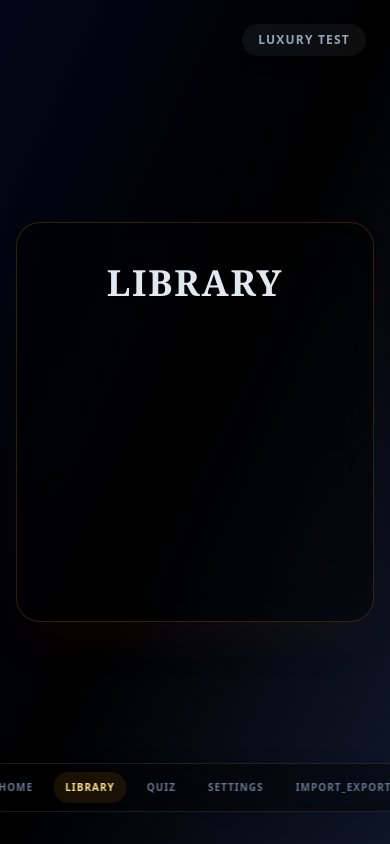
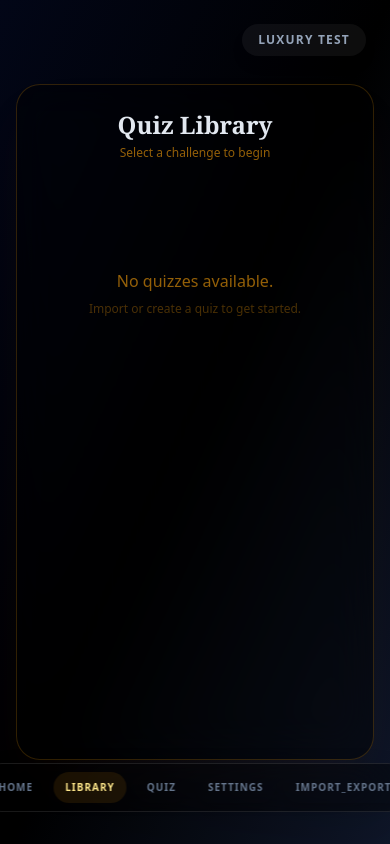
Before and after one commit to itsdewanshu/newgemini_3project, a React (Vite) app in the folder luxury-quiz-app/: page / in a window 390 px wide. Both pictures are taken after a click on the button "LIBRARY". Built offline with nearby package versions, Linux system fonts and the light colour scheme.

Commit message:
feat: Update component interfaces for improved type safety and consistency

```diff
--- a/luxury-quiz-app/src/App.tsx
+++ b/luxury-quiz-app/src/App.tsx
@@ -61,7 +61,7 @@ function App() {
   const renderScreen = () => {
     switch (currentScreen) {
       case 'HOME': return <HomeScreen onSelectMode={handleModeSelect} />;
-      case 'LIBRARY': return <QuizLibraryScreen />;
+      case 'LIBRARY': return <QuizLibraryScreen onStartQuiz={handleStartQuiz} />;
       case 'QUIZ': return <QuizScreen onExit={() => setCurrentScreen('IMPORT_EXPORT')} />;
       case 'SETTINGS': return <SettingsScreen />;
       case 'EDITOR': return <QuizEditorScreen onExit={() => setCurrentScreen('IMPORT_EXPORT')} />;
@@ -95,7 +95,9 @@ function App() {
       </div>
 
       {/* Main Content Container */}
-      <main className={`w-full ${currentScreen === 'EDITOR' ? 'max-w-5xl' : 'max-w-lg'} min-h-[400px] transition-all duration-700 ease-out relative overflow-hidden rounded-3xl border p-10 ${theme.colors.card.bg} ${theme.colors.card.border} ${theme.colors.card.shadow} ${theme.colors.card.backdrop}`}>
+      <main className={`w-full transition-all duration-700 ease-out relative overflow-hidden rounded-3xl border p-6 md:p-10 ${
+        currentScreen === 'HOME' ? 'max-w-lg min-h-[500px]' : 'max-w-6xl min-h-[80vh]'
+      } ${theme.colors.card.bg} ${theme.colors.card.border} ${theme.colors.card.shadow} ${theme.colors.card.backdrop}`}>
         <AnimatePresence mode="wait">
           <motion.div
             key={currentScreen}
--- a/luxury-quiz-app/src/components/quiz/QuestionRenderer.tsx
+++ b/luxury-quiz-app/src/components/quiz/QuestionRenderer.tsx
@@ -164,14 +164,14 @@ const QuestionRenderer: React.FC<QuestionRendererProps> = ({
         {question.questionText}
       </h3>
 
-      {(question.type === 'mcq_single' || question.type === 'media') && renderMCQ()}
+      {(question.type === 'mcq_single' || question.type === 'mcq_multi' || question.type === 'media') && renderMCQ()}
       {question.type === 'true_false' && renderTrueFalse()}
       {question.type === 'fill_blank' && renderFillBlank()}
       {question.type === 'match' && renderMatch()}
       {question.type === 'hotspot' && renderHotspot()}
 
       {/* Fallback for unknown types */}
-      {!['mcq_single', 'true_false', 'fill_blank', 'match', 'media', 'hotspot'].includes(question.type) && (
+      {!['mcq_single', 'mcq_multi', 'true_false', 'fill_blank', 'match', 'media', 'hotspot'].includes(question.type) && (
         <div className="text-red-400">Unsupported question type: {question.type}</div>
       )}
     </div>
--- a/luxury-quiz-app/src/screens/ImportExportScreen.tsx
+++ b/luxury-quiz-app/src/screens/ImportExportScreen.tsx
@@ -23,7 +23,12 @@ const ImportExportScreen: React.FC<ImportExportScreenProps> = ({
   const [isDragging, setIsDragging] = useState(false);
   const [importing, setImporting] = useState(false);
   const [error, setError] = useState<string | null>(null);
+  const [searchQuery, setSearchQuery] = useState('');
   const fileInputRef = useRef<HTMLInputElement>(null);
+
+  const filteredQuizzes = quizSets.filter(q =>
+    q.title.toLowerCase().includes(searchQuery.toLowerCase())
+  );
 
   const handleFile = async (file: File) => {
     if (!file) return;
@@ -68,6 +73,18 @@ const ImportExportScreen: React.FC<ImportExportScreenProps> = ({
       <div className="text-center space-y-1">
         <h2 className={`text-2xl font-bold ${theme.colors.text.primary}`}>Quiz Library</h2>
         <p className={`text-xs ${theme.colors.text.secondary}`}>Import new challenges or manage your collection</p>
+      </div>
+
+      {/* Search Input */}
+      <div className="relative mb-4">
+        <input
+          type="text"
+          placeholder="Search your quizzes..."
+          value={searchQuery}
+          onChange={(e) => setSearchQuery(e.target.value)}
+          className={`w-full p-3 pl-10 rounded-xl border bg-black/20 ${theme.colors.text.primary} ${theme.colors.card.border} focus:outline-none focus:border-white/30 transition-colors`}
+        />
+        <svg className="w-5 h-5 absolute left-3 top-3.5 opacity-50" fill="none" stroke="currentColor" viewBox="0 0 24 24"><path strokeLinecap="round" strokeLinejoin="round" strokeWidth={2} d="M21 21l-6-6m2-5a7 7 0 11-14 0 7 7 0 0114 0z" /></svg>
       </div>
 
       {/* Upload Zone */}
@@ -117,13 +134,13 @@ const ImportExportScreen: React.FC<ImportExportScreenProps> = ({
       </button>
 
       {/* Quiz List */}
-      <div className="flex-1 overflow-y-auto pr-1 custom-scrollbar space-y-3 min-h-[200px]">
-        {quizSets.length === 0 ? (
+      <div className="flex-1 overflow-y-auto pr-2 custom-scrollbar space-y-3 h-[400px] md:h-auto">
+        {filteredQuizzes.length === 0 ? (
           <div className={`text-center py-8 text-sm ${theme.colors.text.secondary}`}>
-            No quizzes found. Import one to get started.
+            {searchQuery ? 'No quizzes match your search.' : 'No quizzes found. Import one to get started.'}
           </div>
         ) : (
-          quizSets.map((quiz) => (
+          filteredQuizzes.map((quiz) => (
             <div
               key={quiz.id}
               className={`flex items-center justify-between p-3 rounded-xl border transition-all ${theme.colors.card.bg} ${theme.colors.card.border} hover:border-opacity-50`}
--- a/luxury-quiz-app/src/screens/QuizEditorScreen.tsx
+++ b/luxury-quiz-app/src/screens/QuizEditorScreen.tsx
@@ -160,6 +160,17 @@ const QuizEditorScreen: React.FC<QuizEditorScreenProps> = ({ onExit }) => {
     setQuestions(updatedQuestions);
   };
 
+  const handleImageUpload = (e: React.ChangeEvent<HTMLInputElement>, qIndex: number) => {
+    const file = e.target.files?.[0];
+    if (file) {
+      const reader = new FileReader();
+      reader.onloadend = () => {
+        updateQuestion(qIndex, 'mediaUrl', reader.result as string);
+      };
+      reader.readAsDataURL(file);
+    }
+  };
+
   const activeQuestion = activeQuestionIndex >= 0 ? questions[activeQuestionIndex] : null;
 
   return (
@@ -250,6 +261,17 @@ const QuizEditorScreen: React.FC<QuizEditorScreenProps> = ({ onExit }) => {
                               className={`w-full p-2 rounded bg-black/20 border border-white/10 ${theme.colors.text.primary} text-sm focus:outline-none focus:border-white/30`}
                               placeholder="https://..."
                             />
+                            <div className="mt-2 text-[10px] text-right">
+                              <label className="cursor-pointer text-blue-400 hover:text-blue-300">
+                                <span>Or upload local image</span>
+                                <input
+                                  type="file"
+                                  accept="image/*"
+                                  className="hidden"
+                                  onChange={(e) => handleImageUpload(e, idx)}
+                                />
+                              </label>
+                            </div>
                           </div>
                           <div>
                             <label className={`block text-[10px] font-bold uppercase tracking-wider mb-1 ${theme.colors.text.secondary}`}>Media Type</label>
--- a/luxury-quiz-app/src/screens/QuizLibraryScreen.tsx
+++ b/luxury-quiz-app/src/screens/QuizLibraryScreen.tsx
@@ -1,9 +1,58 @@
 import React from 'react';
+import { useQuizBank } from '../hooks/useQuizBank';
+import { useCurrentTheme } from '../hooks/useCurrentTheme';
 
-const QuizLibraryScreen = () => {
+interface QuizLibraryScreenProps {
+  onStartQuiz: (id: number) => void;
+}
+
+const QuizLibraryScreen: React.FC<QuizLibraryScreenProps> = ({ onStartQuiz }) => {
+  const { quizSets } = useQuizBank();
+  const { theme } = useCurrentTheme();
+
   return (
-    <div className="flex flex-col items-center justify-center h-full animate-fade-in">
-      <h1 className="text-4xl font-bold tracking-wider">LIBRARY</h1>
+    <div className="w-full h-full flex flex-col gap-6 animate-fade-in">
+      <div className="text-center space-y-1">
+        <h2 className={`text-2xl font-bold ${theme.colors.text.primary}`}>Quiz Library</h2>
+        <p className={`text-xs ${theme.colors.text.secondary}`}>Select a challenge to begin</p>
+      </div>
+
+      <div className="flex-1 overflow-y-auto custom-scrollbar p-1">
+        {quizSets.length === 0 ? (
+          <div className={`text-center py-20 ${theme.colors.text.secondary}`}>
+            <p>No quizzes available.</p>
+            <p className="text-xs opacity-50 mt-2">Import or create a quiz to get started.</p>
+          </div>
+        ) : (
+          <div className="grid grid-cols-1 md:grid-cols-2 gap-4">
+            {quizSets.map((quiz) => (
+              <div
+                key={quiz.id}
+                className={`p-5 rounded-2xl border transition-all duration-300 hover:scale-[1.02] hover:shadow-xl flex flex-col justify-between h-full min-h-[160px] ${theme.colors.card.bg} ${theme.colors.card.border}`}
+              >
+                <div>
+                  <h3 className={`text-lg font-bold mb-2 ${theme.colors.text.primary}`}>{quiz.title}</h3>
+                  <p className={`text-xs line-clamp-2 mb-4 ${theme.colors.text.secondary}`}>
+                    {quiz.description || 'No description provided.'}
+                  </p>
+                </div>
+
+                <div className="flex items-center justify-between mt-auto pt-4 border-t border-white/5">
+                  <span className={`text-[10px] font-bold uppercase tracking-wider ${theme.colors.text.secondary}`}>
+                    {quiz.questions.length} Questions
+                  </span>
+                  <button
+                    onClick={() => quiz.id && onStartQuiz(quiz.id)}
+                    className={`px-4 py-2 rounded-lg text-xs font-bold uppercase tracking-wider transition-all ${theme.colors.button.primary} hover:shadow-lg`}
+                  >
+                    Play Now
+                  </button>
+                </div>
+              </div>
+            ))}
+          </div>
+        )}
+      </div>
     </div>
   );
 };
```
